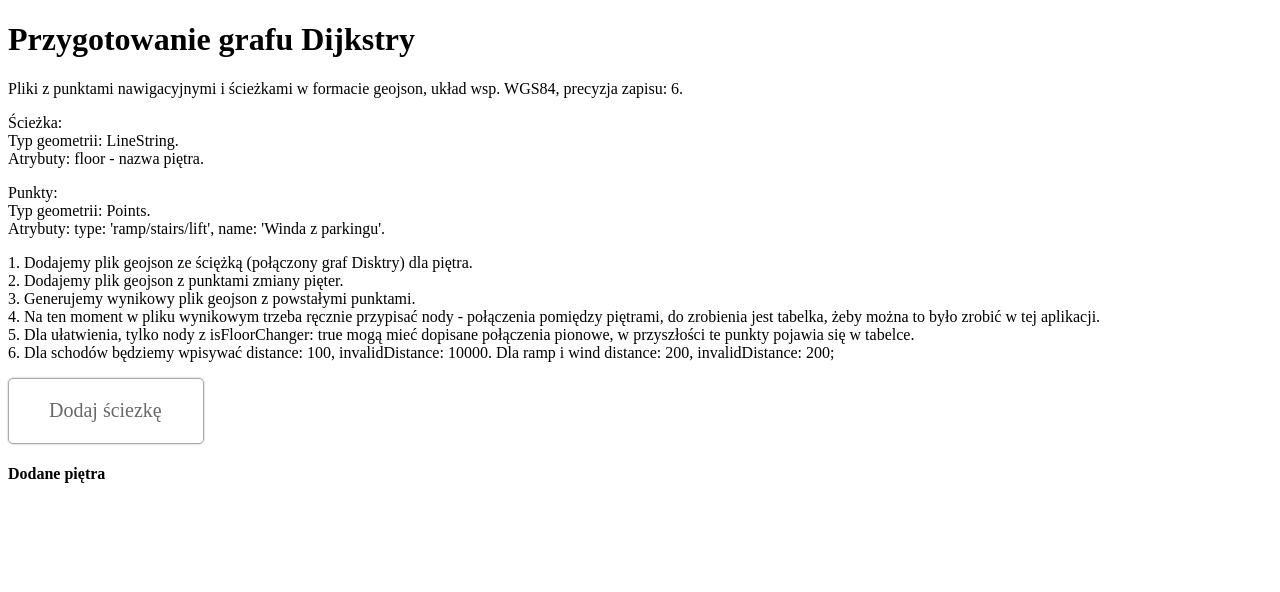
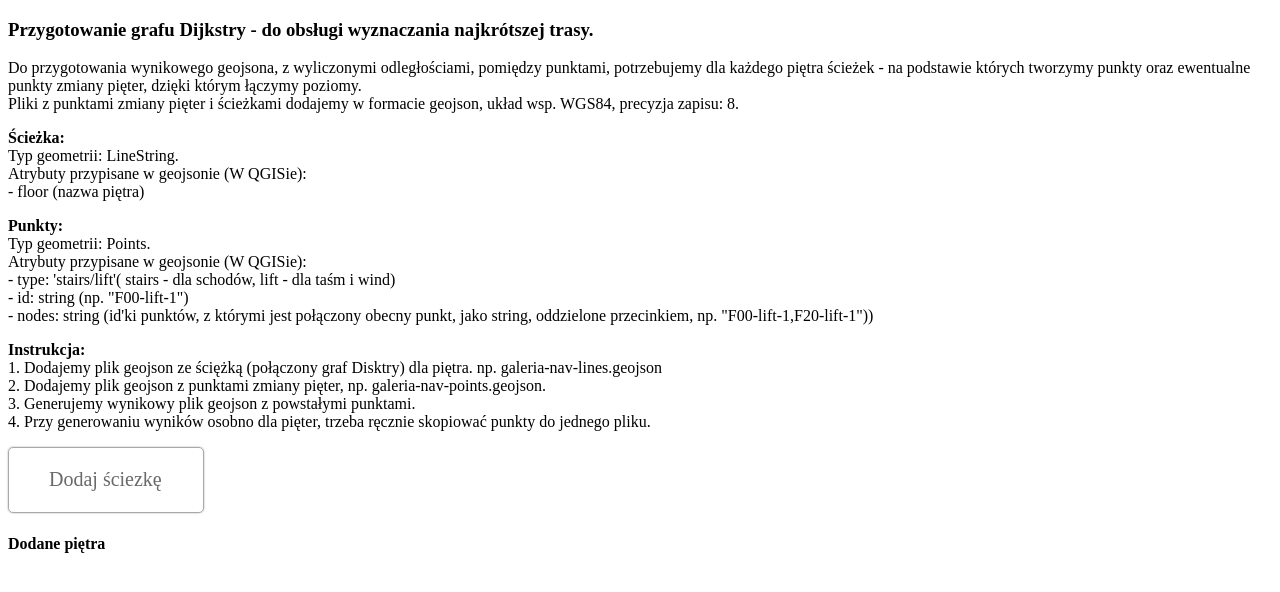
Before and after one commit to mkajsztura/navi-graph, a Vue app: page / in a window 1280 px wide. Shown: the top 592 px of the page. Built offline with nearby package versions, Linux system fonts and the light colour scheme.

Commit message:
change floor changers (set in qgis)

```diff
--- a/src/App.vue
+++ b/src/App.vue
@@ -1,32 +1,40 @@
 <template>
   <div id="app">
-    <h1>Przygotowanie grafu Dijkstry</h1>
+    <h3>
+      Przygotowanie grafu Dijkstry - do obsługi wyznaczania najkrótszej trasy.
+    </h3>
     <p>
-      Pliki z punktami nawigacyjnymi i ścieżkami w formacie geojson, układ wsp.
-      WGS84, precyzja zapisu: 6.
+      Do przygotowania wynikowego geojsona, z wyliczonymi odległościami,
+      pomiędzy punktami, potrzebujemy dla każdego piętra ścieżek - na podstawie
+      których tworzymy punkty oraz ewentualne punkty zmiany pięter, dzięki
+      którym łączymy poziomy.<br />
+      Pliki z punktami zmiany pięter i ścieżkami dodajemy w formacie geojson,
+      układ wsp. WGS84, precyzja zapisu: 8.
     </p>
     <p>
-      Ścieżka:<br />
+      <b>Ścieżka:</b><br />
       Typ geometrii: LineString. <br />
-      Atrybuty: floor - nazwa piętra.
+      Atrybuty przypisane w geojsonie (W QGISie): <br />
+      - floor (nazwa piętra)
     </p>
     <p>
-      Punkty:<br />
+      <b>Punkty:</b><br />
       Typ geometrii: Points.<br />
-      Atrybuty: type: 'ramp/stairs/lift', name: 'Winda z parkingu'.
+      Atrybuty przypisane w geojsonie (W QGISie):<br />
+      - type: 'stairs/lift'( stairs - dla schodów, lift - dla taśm i wind)<br />
+      - id: string (np. "F00-lift-1")<br />
+      - nodes: string (id'ki punktów, z którymi jest połączony obecny punkt,
+      jako string, oddzielone przecinkiem, np. "F00-lift-1,F20-lift-1"))<br />
     </p>
     <p>
-      1. Dodajemy plik geojson ze ściężką (połączony graf Disktry) dla
-      piętra.<br />
-      2. Dodajemy plik geojson z punktami zmiany pięter.<br />
+      <b>Instrukcja:</b><br />
+      1. Dodajemy plik geojson ze ściężką (połączony graf Disktry) dla piętra.
+      np. galeria-nav-lines.geojson<br />
+      2. Dodajemy plik geojson z punktami zmiany pięter, np.
+      galeria-nav-points.geojson.<br />
       3. Generujemy wynikowy plik geojson z powstałymi punktami.<br />
-      4. Na ten moment w pliku wynikowym trzeba ręcznie przypisać nody -
-      połączenia pomiędzy piętrami, do zrobienia jest tabelka, żeby można to
-      było zrobić w tej aplikacji. <br />
-      5. Dla ułatwienia, tylko nody z isFloorChanger: true mogą mieć dopisane
-      połączenia pionowe, w przyszłości te punkty pojawia się w tabelce. <br />
-      6. Dla schodów będziemy wpisywać distance: 100, invalidDistance: 10000.
-      Dla ramp i wind distance: 200, invalidDistance: 200;
+      4. Przy generowaniu wyników osobno dla pięter, trzeba ręcznie skopiować
+      punkty do jednego pliku.<br />
     </p>
     <div class="add-floor">
       <label class="label" v-if="!isPathLoaded">
@@ -47,6 +55,11 @@
           @change="onPointsSelect"
         />
       </label>
+      <label class="label" v-if="isPathLoaded && !isPointsLoaded">
+        <span @click="cancelPoints">Brak punktów zmiany pięter</span>
+      </label>
+    </div>
+    <div>
       <button v-if="addedFloors.length" class="label" @click="generateResult()">
         Generuj plik wynikowy
       </button>
@@ -124,7 +137,6 @@ export default class App extends Vue {
       return;
     }
     const newFile = this.$refs.input.files[0];
-    console.log("newFile:::", newFile);
 
     // if (newFile.type !== "application/geo+json") {
     //   throw new Error("File type is not geojson.");
@@ -137,6 +149,24 @@ export default class App extends Vue {
         this.currentPathGeojson = null;
       }
     });
+  }
+
+  cancelPoints() {
+    const emptyGeojson = {
+      type: "FeatureCollection",
+      name: "janki-00-nav-points",
+      crs: {
+        type: "name",
+        properties: { name: "urn:ogc:def:crs:OGC:1.3:CRS84" },
+      },
+      features: [],
+    };
+
+    if (this.currentPathGeojson) {
+      this.calculateNaviPoints(this.currentPathGeojson, emptyGeojson);
+      this.isPathLoaded = false;
+      this.currentPathGeojson = null;
+    }
   }
 
   private readFile<T>(file: File): Promise<T> {
@@ -159,9 +189,6 @@ export default class App extends Vue {
     pointsGeojson: PointGeojson
   ): void {
     const lines = pathGeojson.features;
-
-    const points = pointsGeojson.features;
-    console.log("points:::", points);
 
     if (!lines) {
       throw new Error(
@@ -197,11 +224,23 @@ export default class App extends Vue {
               )?.id,
             } as GraphPoint;
           } else {
-            this.nextId++;
-            return {
-              coordinates: cords,
-              id: this.nextId,
-            } as GraphPoint;
+            const floorChangePoint = pointsGeojson.features.find(
+              (point) =>
+                point.geometry.coordinates[0] === cords[0] &&
+                point.geometry.coordinates[1] === cords[1]
+            );
+            if (floorChangePoint) {
+              return {
+                coordinates: cords,
+                id: floorChangePoint.properties.id,
+              } as GraphPoint;
+            } else {
+              this.nextId++;
+              return {
+                coordinates: cords,
+                id: this.nextId.toString(),
+              } as GraphPoint;
+            }
           }
         });
 
@@ -238,12 +277,22 @@ export default class App extends Vue {
           point.geometry.coordinates[0] === graphItem.point.coordinates[0] &&
           point.geometry.coordinates[1] === graphItem.point.coordinates[1]
       );
-      const isFloorChanger = !!floorChangePoint;
+      let floorChangerNodes: CalculatedNode[] = [];
+      if (floorChangePoint?.properties.nodes) {
+        const { type, nodes } = floorChangePoint.properties;
+        floorChangerNodes = nodes.split(",").map((nodeId) => {
+          return {
+            id: nodeId,
+            distance: type === "lift" ? 200 : 100, // 200 dla windy, 100 dla reszty
+            invalidDistance: type === "lift" ? 200 : 10000, // 10000 aby nie poprowadzić inwalidy przez schody
+          };
+        });
+      }
+
       const nodes: CalculatedNode[] = graphItem.nodes.map((node) => {
         const from = point(graphItem.point.coordinates);
         const to = point(node.coordinates);
         const dist = distance(from, to, { units: "meters" });
-        console.log(dist);
 
         return {
           id: node.id,
@@ -251,18 +300,13 @@ export default class App extends Vue {
           invalidDistance: +dist.toFixed(2),
         };
       });
-      const baseData = {
-        isFloorChanger,
-        point: graphItem.point,
-        nodes,
-      };
-      if (isFloorChanger) {
+      if (floorChangePoint) {
         floorChangerCounter++;
       }
-
-      return floorChangePoint
-        ? { ...baseData, name: floorChangePoint.properties.name }
-        : baseData;
+      return {
+        point: graphItem.point,
+        nodes: [...nodes, ...floorChangerNodes],
+      };
     });
 
     const newFeatures: ResultGeojsonFeatures[] = graphWithDistances.map(
@@ -273,7 +317,6 @@ export default class App extends Vue {
             id: item.point.id,
             floor,
             nodes: item.nodes,
-            isFloorChanger: item.isFloorChanger,
             name: item.name,
           },
           geometry: {
@@ -293,7 +336,7 @@ export default class App extends Vue {
     this.addedFloors = [...this.addedFloors, newFloor];
   }
 
-  generateResult() {
+  generateResult(): void {
     const resultGeojson: ResultGeojson = {
       type: "FeatureCollection",
       features: this.features,
--- a/src/model/geojson.model.ts
+++ b/src/model/geojson.model.ts
@@ -27,8 +27,9 @@ export interface PointGeojson {
 
 export interface PointGeojsonFeatures {
   properties: {
-    name: string;
     type: string;
+    id: string;
+    nodes: string; // Id'ki punktów zmiany pięter,z którymi jest połączony punkt,s po przecinku
   };
   geometry: {
     type: GeometryType.Point;
@@ -43,10 +44,9 @@ export interface ResultGeojson {
 export interface ResultGeojsonFeatures {
   type: "Feature";
   properties: {
-    id: number;
+    id: string;
     nodes: CalculatedNode[];
     floor: string;
-    isFloorChanger: boolean;
     name?: string;
   };
   geometry: {
@@ -56,13 +56,16 @@ export interface ResultGeojsonFeatures {
 }
 
 export interface CalculatedNode {
+  id: string;
   distance: number;
   invalidDistance: number | null;
 }
 
 export interface GraphPoint {
   coordinates: number[];
-  id: number;
+  id: string;
+  floorChangeNodesString?: string;
+  type?: string;
 }
 
 export interface GraphItem {
@@ -73,6 +76,5 @@ export interface GraphItem {
 export interface CalculatedGraphItem {
   nodes: CalculatedNode[];
   point: GraphPoint;
-  isFloorChanger: boolean;
   name?: string;
 }
```
